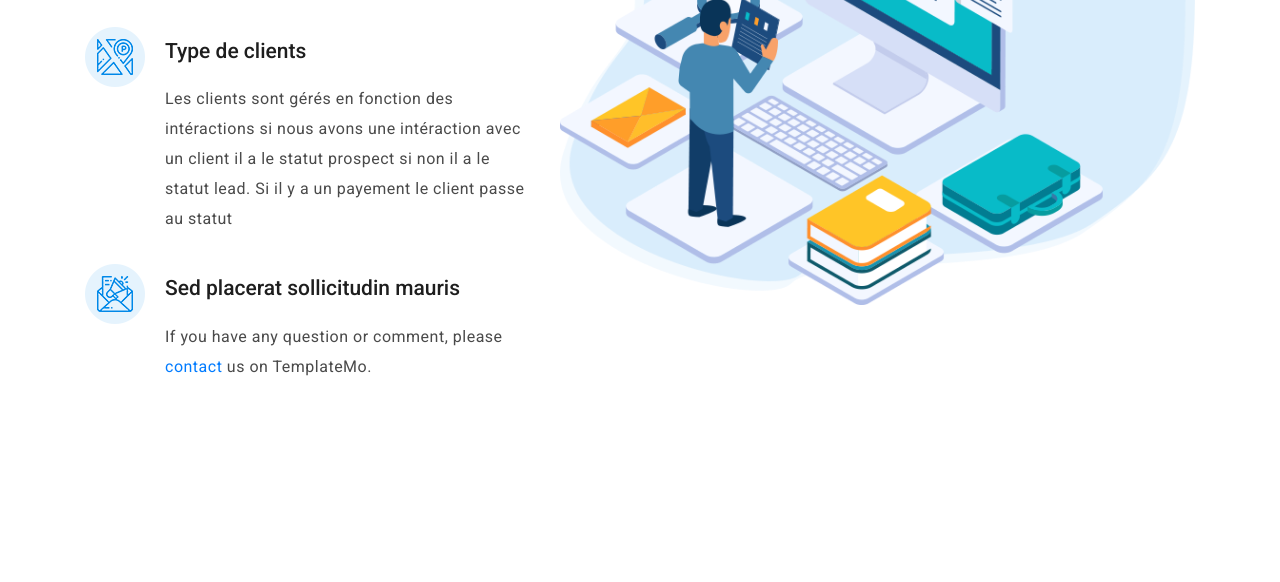
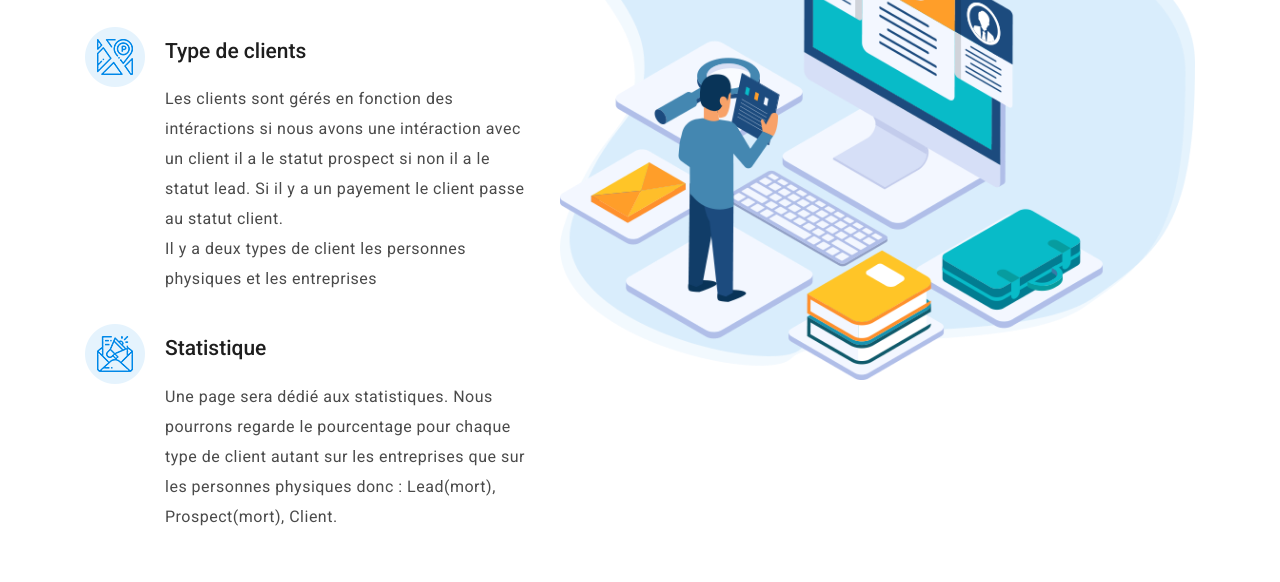
Before and after one commit to bastienGraveleau/landing-page-crm, a plain HTML site: page index.html in a window 1280 px wide. Shown: the part 1900-2482 px from the top of the page. Drawn offline with Linux system fonts and the light colour scheme.

Commit message:
client part

```diff
--- a/index.html
+++ b/index.html
@@ -139,15 +139,18 @@ https://templatemo.com/tm-537-art-factory
                                 <h6>Type de clients</h6>
                                 <p>Les clients sont gérés en fonction des intéractions si nous avons une intéraction
                                     avec un client il a le statut prospect si non il a le statut lead. Si il y a un payement
-                                    le client passe au statut
+                                    le client passe au statut client.<br>
+                                    Il y a deux types de client les personnes physiques et les entreprises
                                 </p>
                             </div>
                         </li>
                         <li>
                             <img src="assets/images/about-icon-03.png" alt="">
                             <div class="text">
-                                <h6>Sed placerat sollicitudin mauris</h6>
-                                <p>If you have any question or comment, please <a rel="nofollow" href="https://templatemo.com/contact">contact</a> us on TemplateMo.</p>
+                                <h6>Statistique</h6>
+                                <p>  Une page sera dédié aux statistiques. Nous pourrons regarde le pourcentage pour chaque type de client
+                                    autant sur les entreprises que sur les personnes physiques donc : Lead(mort), Prospect(mort), Client.
+                                </p>
                             </div>
                         </li>
                     </ul>
```
